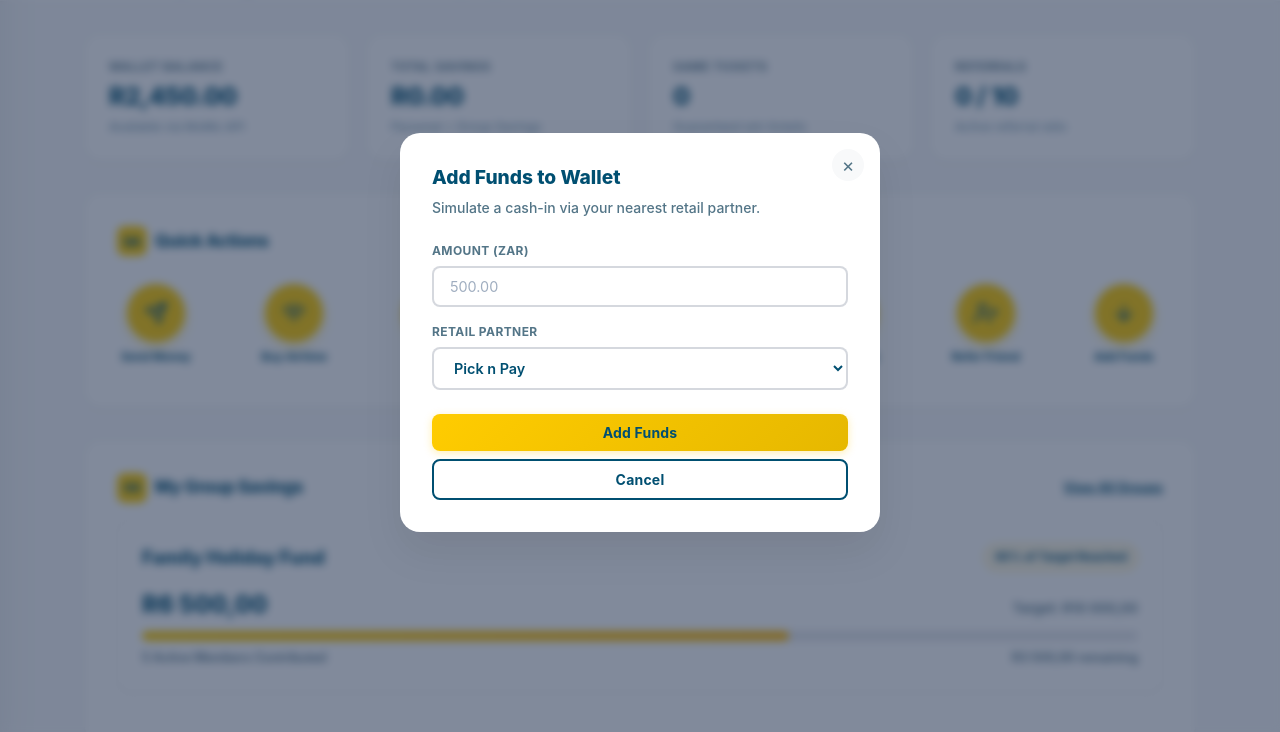
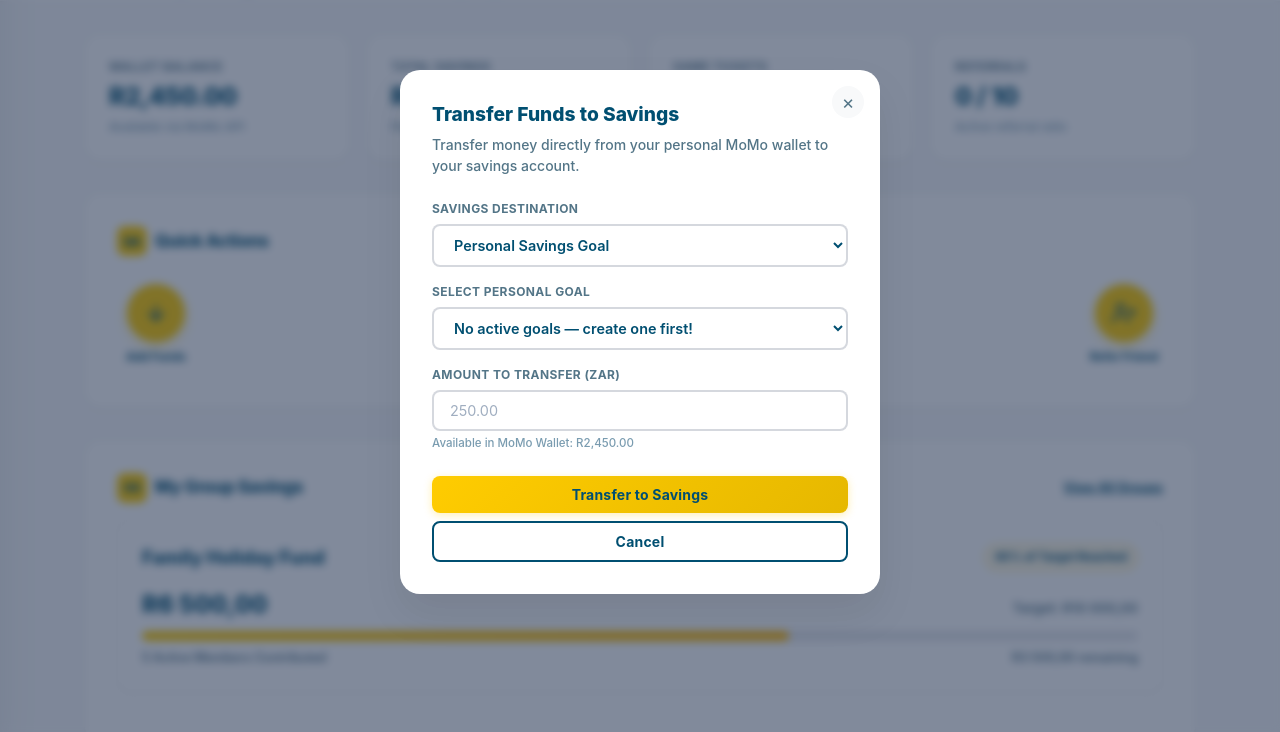
Before and after one commit to ngobeni2302-alt/Prize-Linked-Savings, a website built with Vite: page index.html in a window 1280 px wide. Both pictures are taken after a click on the button "Add Funds". Shown: the part 68-800 px from the top of the page. Built offline with nearby package versions, Linux system fonts and the light colour scheme.

Commit message:
feat(home): remove send money, airtime, bills, cash-in, and retail partner; update add funds to transfer from MoMo wallet directly to personal or group savings

```diff
--- a/app.js
+++ b/app.js
@@ -1649,22 +1649,88 @@ function setupDrawer() {
 function setupModals() {
   const user = getCurrentUser();
 
-  // --- Add Funds (Home) ---
-  const addFundsModal    = document.getElementById('modal-add-funds');
-  const addFundsAmountEl = document.getElementById('add-funds-amount');
-  const addFundsPartner  = document.getElementById('add-funds-partner');
+  // --- Transfer Funds to Savings (Home) ---
+  const addFundsModal       = document.getElementById('modal-add-funds');
+  const addFundsAmountEl    = document.getElementById('add-funds-amount');
+  const addFundsTypeEl      = document.getElementById('add-funds-destination-type');
+  const addFundsTargetEl    = document.getElementById('add-funds-target-select');
+  const addFundsTargetLbl   = document.getElementById('add-funds-target-label');
+  const addFundsAvailHint   = document.getElementById('add-funds-wallet-available');
+
+  function populateAddFundsTargets() {
+    if (!addFundsTargetEl || !addFundsTypeEl) return;
+    const destType = addFundsTypeEl.value;
+    const user = getCurrentUser();
+
+    if (addFundsAvailHint) {
+      addFundsAvailHint.textContent = `Available in MoMo Wallet: ${fmt(getWalletBalance())}`;
+    }
+
+    if (destType === 'personal') {
+      if (addFundsTargetLbl) addFundsTargetLbl.textContent = 'Select Personal Goal';
+      const goals = getGoals().filter(g => g.userId === user.id && !g.isCompleted && !g.isWithdrawnEarly);
+      if (goals.length === 0) {
+        addFundsTargetEl.innerHTML = '<option value="" disabled selected>No active goals — create one first!</option>';
+      } else {
+        addFundsTargetEl.innerHTML = goals.map(g => `<option value="${g.id}">${g.name} (${fmt(g.currentBalance)} / ${fmt(g.targetAmount)})</option>`).join('');
+      }
+    } else {
+      if (addFundsTargetLbl) addFundsTargetLbl.textContent = 'Select Group / Stokvel';
+      const groups = getGroups().filter(g => g.members.some(m => m.userId === user.id) && !g.isCompleted && !g.isWithdrawnEarly);
+      if (groups.length === 0) {
+        addFundsTargetEl.innerHTML = '<option value="" disabled selected>No active groups — join or create one first!</option>';
+      } else {
+        addFundsTargetEl.innerHTML = groups.map(g => `<option value="${g.id}">${g.name} (${fmt(g.pooledBalance)} / ${fmt(g.targetAmount)})</option>`).join('');
+      }
+    }
+  }
+
+  addFundsTypeEl?.addEventListener('change', populateAddFundsTargets);
+
+  window.showAddFundsModal = function() {
+    populateAddFundsTargets();
+    if (addFundsAmountEl) addFundsAmountEl.value = '';
+    openModal('modal-add-funds');
+  };
+
   document.getElementById('btn-close-add-funds')?.addEventListener('click',  () => closeModal('modal-add-funds'));
   document.getElementById('btn-cancel-add-funds')?.addEventListener('click', () => closeModal('modal-add-funds'));
+
   document.getElementById('btn-confirm-add-funds')?.addEventListener('click', () => {
     const amount = parseFloat(addFundsAmountEl?.value || 0);
-    if (!amount || amount <= 0) { showToast('Enter a valid amount.', 'warning'); return; }
-    const partner = addFundsPartner?.value || 'Retail Partner';
-    addToWallet(amount);
-    addTransaction('credit', amount, `Cash in via ${partner}`);
-    showToast(`${fmt(amount)} added to your wallet from ${partner}.`, 'success');
+    const destType = addFundsTypeEl?.value || 'personal';
+    const targetId = addFundsTargetEl?.value;
+
+    if (!amount || amount <= 0) {
+      showToast('Please enter a valid amount to transfer.', 'warning');
+      return;
+    }
+    if (!targetId) {
+      showToast('Please select a target goal or group.', 'warning');
+      return;
+    }
+
+    const walletBal = getWalletBalance();
+    if (amount > walletBal) {
+      showToast(`Insufficient MoMo wallet balance. Available: ${fmt(walletBal)}`, 'warning');
+      return;
+    }
+
+    if (destType === 'personal') {
+      const res = depositToGoal(targetId, amount, user.id);
+      if (!res.ok) { showToast(res.msg, 'error'); return; }
+      showToast(`Successfully transferred ${fmt(amount)} from MoMo wallet to your personal goal!`, 'success');
+    } else {
+      const res = depositToGroup(targetId, amount, user.id);
+      if (!res.ok) { showToast(res.msg, 'error'); return; }
+      showToast(`Successfully transferred ${fmt(amount)} from MoMo wallet to group pool!`, 'success');
+      if (res.completionMsg) setTimeout(() => showToast(res.completionMsg, 'success', 5000), 500);
+    }
+
     closeModal('modal-add-funds');
     updateAllUI();
   });
+
   if (addFundsModal) addFundsModal.addEventListener('click', e => { if (e.target === addFundsModal) closeModal('modal-add-funds'); });
 
   // --- Personal Goal Creation ---
@@ -1932,10 +1998,6 @@ function setupModals() {
   });
 }
 
-/* ================================================
-   SHOW ADD FUNDS MODAL (called from inline onclick)
-   ================================================ */
-window.showAddFundsModal = function() { openModal('modal-add-funds'); };
 
 /* ================================================
    BOOT
--- a/index.html
+++ b/index.html
@@ -67,60 +67,25 @@
         </div>
       </div>
 
-      <!-- Quick Actions (8 Circular Buttons) -->
+      <!-- Quick Actions -->
       <div class="section" id="section-quick-actions">
         <h2 class="section-title">
           <span class="section-title-badge">QA</span>
           Quick Actions
         </h2>
         <div class="quick-actions-row">
-          <!-- 1. Send Money -->
-          <button class="quick-action-item" id="btn-qa-send-money" onclick="alert('Send Money feature opens MTN MoMo transfer screen.')">
+          <!-- 1. Add Funds -->
+          <button class="quick-action-item" id="btn-qa-add-funds" onclick="showAddFundsModal()">
             <div class="quick-action-circle">
               <svg viewBox="0 0 24 24" fill="none" stroke="currentColor" stroke-width="2.2" stroke-linecap="round" stroke-linejoin="round">
-                <line x1="22" y1="2" x2="11" y2="13"></line>
-                <polygon points="22 2 15 22 11 13 2 9 22 2"></polygon>
+                <line x1="12" y1="5" x2="12" y2="19"></line>
+                <polyline points="19 12 12 19 5 12"></polyline>
               </svg>
             </div>
-            <span class="quick-action-label">Send Money</span>
+            <span class="quick-action-label">Add Funds</span>
           </button>
 
-          <!-- 2. Buy Airtime -->
-          <button class="quick-action-item" id="btn-qa-buy-airtime" onclick="alert('Buy Airtime & Data bundle.')">
-            <div class="quick-action-circle">
-              <svg viewBox="0 0 24 24" fill="none" stroke="currentColor" stroke-width="2.2" stroke-linecap="round" stroke-linejoin="round">
-                <path d="M5 12.55a11 11 0 0 1 14.08 0"></path>
-                <path d="M1.42 9a16 16 0 0 1 21.16 0"></path>
-                <path d="M8.53 16.11a6 6 0 0 1 6.95 0"></path>
-                <line x1="12" y1="20" x2="12.01" y2="20"></line>
-              </svg>
-            </div>
-            <span class="quick-action-label">Buy Airtime</span>
-          </button>
-
-          <!-- 3. Pay Bills -->
-          <button class="quick-action-item" id="btn-qa-pay-bills" onclick="alert('Pay Bills: Electricity, Water, Municipal & DSTV.')">
-            <div class="quick-action-circle">
-              <svg viewBox="0 0 24 24" fill="none" stroke="currentColor" stroke-width="2.2" stroke-linecap="round" stroke-linejoin="round">
-                <rect x="2" y="4" width="20" height="16" rx="2"></rect>
-                <line x1="2" y1="10" x2="22" y2="10"></line>
-              </svg>
-            </div>
-            <span class="quick-action-label">Pay Bills</span>
-          </button>
-
-          <!-- 4. Cash In -->
-          <button class="quick-action-item" id="btn-qa-cash-in" onclick="showAddFundsModal()">
-            <div class="quick-action-circle">
-              <svg viewBox="0 0 24 24" fill="none" stroke="currentColor" stroke-width="2.2" stroke-linecap="round" stroke-linejoin="round">
-                <line x1="12" y1="19" x2="12" y2="5"></line>
-                <polyline points="5 12 12 5 19 12"></polyline>
-              </svg>
-            </div>
-            <span class="quick-action-label">Cash In</span>
-          </button>
-
-          <!-- 5. New Goal -->
+          <!-- 2. New Goal -->
           <button class="quick-action-item" id="btn-qa-new-goal" onclick="window.location.href='savings.html'">
             <div class="quick-action-circle">
               <svg viewBox="0 0 24 24" fill="none" stroke="currentColor" stroke-width="2.2" stroke-linecap="round" stroke-linejoin="round">
@@ -132,7 +97,7 @@
             <span class="quick-action-label">New Goal</span>
           </button>
 
-          <!-- 6. My Tickets -->
+          <!-- 3. My Tickets -->
           <button class="quick-action-item" id="btn-qa-my-tickets" onclick="window.location.href='game.html'">
             <div class="quick-action-circle">
               <svg viewBox="0 0 24 24" fill="none" stroke="currentColor" stroke-width="2.2" stroke-linecap="round" stroke-linejoin="round">
@@ -145,7 +110,7 @@
             <span class="quick-action-label">My Tickets</span>
           </button>
 
-          <!-- 7. Refer a Friend -->
+          <!-- 4. Refer a Friend -->
           <button class="quick-action-item" id="btn-qa-refer-friend" onclick="window.location.href='referrals.html'">
             <div class="quick-action-circle">
               <svg viewBox="0 0 24 24" fill="none" stroke="currentColor" stroke-width="2.2" stroke-linecap="round" stroke-linejoin="round">
@@ -156,17 +121,6 @@
               </svg>
             </div>
             <span class="quick-action-label">Refer Friend</span>
-          </button>
-
-          <!-- 8. Add Funds -->
-          <button class="quick-action-item" id="btn-qa-add-funds" onclick="showAddFundsModal()">
-            <div class="quick-action-circle">
-              <svg viewBox="0 0 24 24" fill="none" stroke="currentColor" stroke-width="2.2" stroke-linecap="round" stroke-linejoin="round">
-                <line x1="12" y1="5" x2="12" y2="19"></line>
-                <polyline points="19 12 12 19 5 12"></polyline>
-              </svg>
-            </div>
-            <span class="quick-action-label">Add Funds</span>
           </button>
         </div>
       </div>
@@ -228,25 +182,32 @@
   <div class="modal-overlay" id="modal-add-funds">
     <div class="modal-card">
       <button class="modal-close-btn" id="btn-close-add-funds">&times;</button>
-      <h3 class="modal-title">Add Funds to Wallet</h3>
-      <p class="modal-subtitle">Simulate a cash-in via your nearest retail partner.</p>
+      <h3 class="modal-title">Transfer Funds to Savings</h3>
+      <p class="modal-subtitle">Transfer money directly from your personal MoMo wallet to your savings account.</p>
+
       <div class="form-group">
-        <label class="form-label" for="add-funds-amount">Amount (ZAR)</label>
-        <input type="number" id="add-funds-amount" class="input-field" placeholder="500.00" min="10" step="0.01" />
-      </div>
-      <div class="form-group">
-        <label class="form-label" for="add-funds-partner">Retail Partner</label>
-        <select id="add-funds-partner" class="form-select">
-          <option value="Pick n Pay">Pick n Pay</option>
-          <option value="Shoprite">Shoprite</option>
-          <option value="Boxer">Boxer</option>
-          <option value="Checkers">Checkers</option>
-          <option value="Usave">Usave</option>
-          <option value="PEP">PEP</option>
+        <label class="form-label" for="add-funds-destination-type">Savings Destination</label>
+        <select id="add-funds-destination-type" class="form-select">
+          <option value="personal">Personal Savings Goal</option>
+          <option value="group">Group / Stokvel Savings</option>
         </select>
       </div>
+
+      <div class="form-group" id="group-target-selector-wrapper">
+        <label class="form-label" for="add-funds-target-select" id="add-funds-target-label">Select Goal</label>
+        <select id="add-funds-target-select" class="form-select">
+          <option value="" disabled selected>— Choose destination —</option>
+        </select>
+      </div>
+
+      <div class="form-group">
+        <label class="form-label" for="add-funds-amount">Amount to Transfer (ZAR)</label>
+        <input type="number" id="add-funds-amount" class="input-field" placeholder="250.00" min="10" step="10" />
+        <div class="form-hint" id="add-funds-wallet-available">Available in MoMo Wallet: R2 450,00</div>
+      </div>
+
       <div class="modal-actions">
-        <button class="btn btn--primary btn--full" id="btn-confirm-add-funds">Add Funds</button>
+        <button class="btn btn--primary btn--full" id="btn-confirm-add-funds">Transfer to Savings</button>
         <button class="btn btn--outline btn--full" id="btn-cancel-add-funds">Cancel</button>
       </div>
     </div>
```
